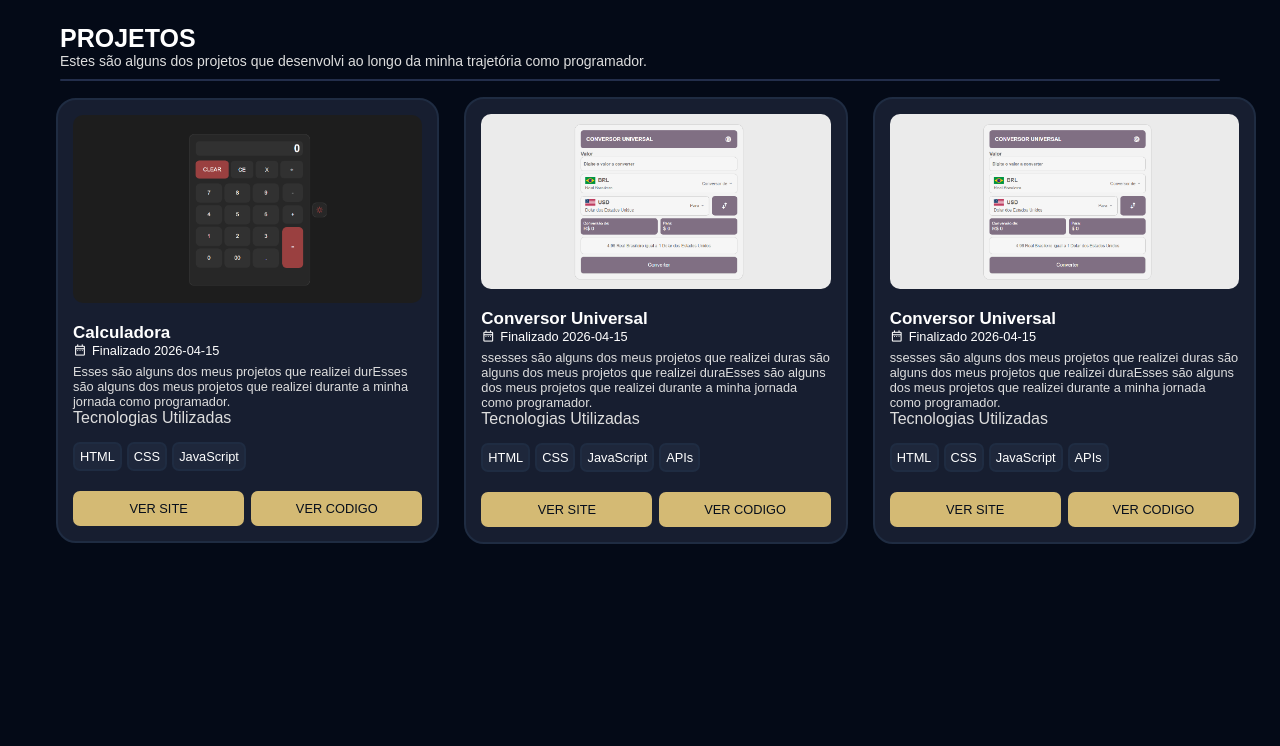
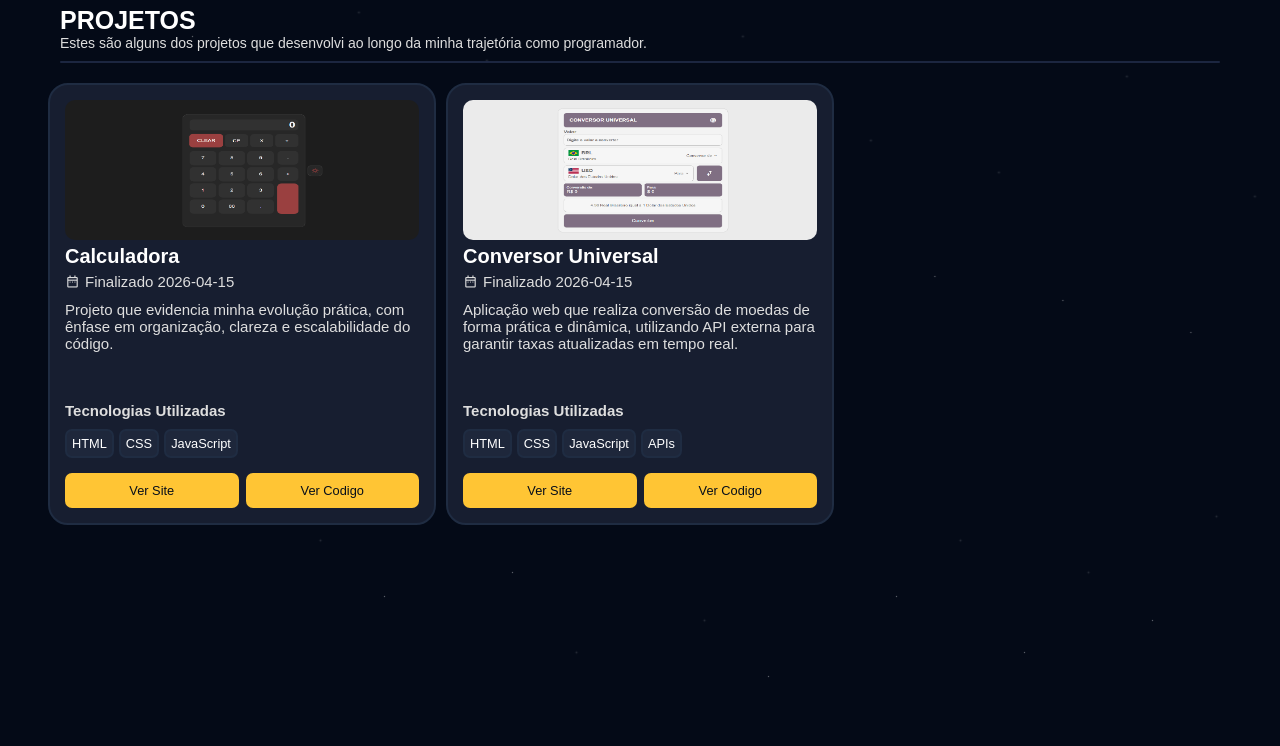
Before and after one commit to ryanconceicao45-boop/portfolio-ryan, a plain HTML site: page assets/page/page.html in a window 1280 px wide. Shown: the part 84-830 px from the top of the page. Drawn offline with nearby package versions, Linux system fonts and the light colour scheme; a web font is replaced by a local one.

Commit message:
Versao 0.3

```diff
--- a/assets/page/page.html
+++ b/assets/page/page.html
@@ -4,42 +4,44 @@
 <head>
     <meta charset="UTF-8">
     <meta name="viewport" content="width=device-width, initial-scale=1.0">
+    <link rel="stylesheet" href="/assets/style/grobal.css">
+    <link rel="stylesheet" href="/assets/style/project.css">
+    <link rel="stylesheet" href="/assets/style/res-pj.css">
+    <link href="https://fonts.googleapis.com/css2?family=Material+Symbols+Outlined" rel="stylesheet" />
+    <link rel="icon" href="/assets/img/icons/logo-title.png">
     <title>Projetos-ryan</title>
-    <link rel="stylesheet" href="/assets/style/grobal.css">
-    <link rel="stylesheet" href="/assets/style/responsive.css">
-    <link rel="stylesheet" href="/assets/style/project.css">
-    <link href="https://fonts.googleapis.com/css2?family=Material+Symbols+Outlined" rel="stylesheet" />
-
 </head>
 
-<body>
-    <main>
+<body class="body-geral">
+    <div class="stars"></div>
+    <div class="shooting-star"></div>
+    <div class="shooting-star"></div>
+    <div class="shooting-star"></div>
+    <div class="shooting-star"></div>
     <header class="box-header-pj">
         <div class="box-sub-header">
             <a href="/index.html" class="box-left-pj">
-                    <span class="arrow-left material-symbols-outlined">
-                        arrow_left
-                    </span>
+                <span class="arrow-left material-symbols-outlined">arrow_left</span>
                 <p>Retornar à página principal</p>
             </a>
-
             <div class="box-rinh-pj">
-                    <input maxlength="30" id="input-pj" placeholder="Nome do projeto" type="text">
+                <input maxlength="30" id="input-pj" placeholder="Pesquisar projeto" type="text">
                 <span class="material-symbols-outlined">
                     search
                 </span>
             </div>
         </div>
     </header>
+    <main>
         <div class="box-title-pj">
             <h1>PROJETOS</h1>
             <p>Estes são alguns dos projetos que desenvolvi ao longo da minha trajetória como programador.</p>
             <div></div>
         </div>
-        <div class="conteiner-base">
+        <div class="cont-base">
         </div>
     </main>
-    <script src="/assets/src/script.js"></script>
+    <script src="/assets/src/fuc-page.js"></script>
 </body>
 
 </html>
--- /dev/null
+++ b/assets/src/fuc-page.js
@@ -0,0 +1,90 @@
+const conteiner = document.querySelector('.cont-base');
+const input = document.querySelector('input');
+let projetos = []
+
+async function consutJson() {
+    const response = await fetch("/config.json");
+    const dadoss = await response.json();
+    return dadoss;
+}
+
+async function loadProject() {
+    try {
+        const response = await consutJson();
+        projetos = response.Projetos;
+        renderProjetos(projetos);
+    } catch (error) {
+        console.error("Erro ao carregar JSON:", error);
+    }
+}
+loadProject()
+
+function renderProjetos(lista) {
+    conteiner.innerHTML = '';
+    lista.forEach(pj => {
+        const item = document.createElement('div')
+        item.classList.add('box-card-all')
+        item.innerHTML = `
+                <div class="box-top-pj">
+                    <img src="${pj.imagem}" alt="${pj.titulo}">
+                    <h2>${pj.titulo}</h2>
+                    <div class="box-prevision">
+                        <span class="material-symbols-outlined">
+                            date_range
+                        </span>
+                        <p>Finalizado ${pj.data}</p>
+                    </div>
+                </div>
+                <div class="box-descricao-all">
+                    <p>${pj.descricao}</p>
+                </div>
+                <div class="box-interation-pj">
+                    <div class="tecnoly-card">
+                        <h4>Tecnologias Utilizadas</h4>
+                        <div>
+                            ${pj.tecnologias.map(tec => `<span>${tec}</span>`).join('')}
+                        </div>
+                    </div>
+                    <div class="box-btn-pj">
+                        <a href="${pj.linkSite}" target="_blank">Ver Site</a>
+                        <a href="${pj.linkCodigo}" target="_blank">Ver Codigo</a>
+                    </div>
+                </div>
+            `
+        conteiner.appendChild(item);
+    })
+}
+
+
+const filtrados = projetos.filter(pj =>
+    pj.titulo.toLowerCase().includes(valor) ||
+    pj.tecnologias.some(tec => tec.toLowerCase().includes(valor))
+);
+
+input.addEventListener('input', (e) => {
+    const valor = e.target.value.toLowerCase();
+    const filtrados = projetos.filter(pj =>
+        pj.titulo.toLowerCase().includes(valor)
+    );
+
+    if (filtrados.length === 0) {
+        conteiner.innerHTML = "<p>Nenhum projeto encontrado.</p>";
+    } else {
+        renderProjetos(filtrados);
+    }
+});
+
+
+const elementos = document.querySelectorAll('main')
+
+const observer = new IntersectionObserver((entries) => {
+    entries.forEach(entry => {
+        if (entry.isIntersecting) {
+            entry.target.classList.add('show');
+        }
+    });
+}, {
+    threshold: 0.2
+});
+/* ativa o observer em cada card */
+elementos.forEach(efect => observer.observe(efect));
--- a/assets/src/script.js
+++ b/assets/src/script.js
@@ -17,54 +17,37 @@ function closeMenu() {
 }
 
 
-
-const conteiner = document.querySelector('.conteiner-base');
-const input_pj = document.getElementById('input-pj')
-
-
 async function consutJson() {
     const response = await fetch("/config.json");
     const dadoss = await response.json();
     return dadoss;
 }
 
-
-input_pj.addEventListener('change', function(){
-    console.log(input_pj.value)
-
-})
-
-async function loadProject() {
+async function LoadPage() {
     try {
         const response = await consutJson()
-        response.Projetos.forEach(pj => {
-            const item = document.createElement('div')
-            item.classList.add('cards-box')
-            item.innerHTML = `
-                <img src="${pj.imagem}" alt="${pj.titulo}">
-                <div class="card-textos">
-                    <h3>${pj.titulo}</h3>
-                    <div>
-                        <span class="material-symbols-outlined">date_range</span>
-                        Finalizado ${pj.data}
-                    </div>
-                    <p>${pj.descricao}</p>
-                </div>
-                <div class="cards-box-tec">
-                    <h4>Tecnologias Utilizadas</h4>
-                    <div>
-                        ${pj.tecnologias.map(tec => `<span>${tec}</span>`).join('')}
-                    </div>
-                </div>
-                <div class="cards-btns">
-                    <a href="${pj.linkSite}" target="_blank"><button>VER SITE</button></a>
-                    <a href="${pj.linkCodigo}" target="_blank"><button>VER CODIGO</button></a>
-                </div>
-            `
-            conteiner.appendChild(item);
-        })
-    } catch (error) {
+        const descrip = await document.querySelector('.p-descript')
+        const h1 = await document.querySelector('h1')
+        const disp = await document.querySelector('.box-oportunidade')
+        descrip.innerHTML = response.Principal.descricao
+        h1.innerHTML = response.Principal.titulo
+        disp.innerHTML = response.Principal.available
+    } catch(error) {
         console.error("Erro ao carregar JSON:", error)
     }
 }
-loadProject()
+LoadPage()
+
+const elementos = document.querySelectorAll('.box-left-Inicio, img')
+
+const observer = new IntersectionObserver((entries) => {
+    entries.forEach(entry => {
+        if (entry.isIntersecting) {
+            entry.target.classList.add('show');
+        }
+    });
+}, {
+    threshold: 0.2
+});
+/* ativa o observer em cada card */
+elementos.forEach(efect => observer.observe(efect));
--- a/assets/style/body.css
+++ b/assets/style/body.css
@@ -51,7 +51,7 @@
     top: 0;
     left: 0;
     right: 0;
-    width: 50px;
+    width: 30px;
     height: 2px;
     background: linear-gradient(90deg, transparent, var(--color-star));
     animation: shoot 3s infinite ease-in;
@@ -110,6 +110,15 @@
 #Inicio .conteiner-main .box-left-Inicio {
     width: 100%;
     max-width: 500px;
+    opacity: 0;
+    transform: translateY(40px);
+    transition: all 0.9s ease;
+}
+
+/* quando aparece */
+#Inicio .conteiner-main .box-left-Inicio.show {
+    opacity: 1;
+    transform: translateY(0);
 }
 
 #Inicio .conteiner-main .box-left-Inicio .p-prazer {
@@ -162,9 +171,11 @@
     0% {
         opacity: 0.4;
     }
+
     50% {
         opacity: 1;
     }
+
     100% {
         opacity: 0.4;
     }
@@ -177,7 +188,7 @@
     gap: 6px;
 }
 
-#Inicio .conteiner-main .box-left-Inicio .box-btn-disponivel button {
+#Inicio .conteiner-main .box-left-Inicio .box-btn-disponivel a {
     display: flex;
     padding: 10px 19px;
     border: none;
@@ -185,23 +196,18 @@
     background: var(--bg-color-main-sub);
     font-size: var(--font-title);
     font-weight: 500;
+    text-decoration: none;
     color: var(--bg-color-main);
     cursor: pointer;
     transition: 0.3s;
 }
 
-#Inicio .conteiner-main .box-left-Inicio .box-btn-disponivel button:hover {
+#Inicio .conteiner-main .box-left-Inicio .box-btn-disponivel a:hover {
     transition: 0.3s;
     transform: scale(0.97);
 }
 
 
-
-/*
-====================================
-==============IMG HOME==============
-====================================
-*/
 #Inicio .conteiner-main .box-right-Inicio {
     padding: 20px;
 }
@@ -210,13 +216,24 @@
     width: 100%;
     max-width: 45vh;
     z-index: 1;
+    transform: translateY(50px);
+    transition: all 0.9s ease;
 }
 
+#Inicio .conteiner-main .box-right-Inicio img.show {
+    opacity: 1;
+    transform: translateY(0);
+}
+
+/*
+====================================
+============= (SOBRE) ==============
+====================================
+*/
 #Sobre {
     position: relative;
-    top: 0;
-    background: #fff;
+    top: var(--spacing-header);
+    background: #070E1C;
     width: 100%;
-    height: 100vh;
-    top: var(--spacing-header);
+    height: calc(100vh - var(--spacing-header));
 }
--- a/assets/style/grobal.css
+++ b/assets/style/grobal.css
@@ -20,7 +20,7 @@ input:focus {
 
 :root {
     --bg-color-main: #0D1424;
-    --bg-color-main-sub: #D4BA74;
+    --bg-color-main-sub: #ffc534;
     --bg-color-d-s: #040A17;
     --bg-color-body: #040A17;
     --bg-color-line: #232e4b;
@@ -42,7 +42,9 @@ input:focus {
     --font-title: clamp(14px, 1vw, 19px);
     --font-sub-title: clamp(12px, 1vw, 15px);
     --font-icones: clamp(25px, 1vw, 32px);
-    --font-card-title: clamp(17px, 1vw, 22px);
+
+    --font-card-title: clamp(20px, 1vw, 22px);
+    --font-card-sup: clamp(15px, 1vw, 20px);
 
     --font-resp-title: clamp(19px, 1vw, 22px);
     --font-resp-sub: clamp(13px, 1vw, 17px);
--- a/assets/style/project.css
+++ b/assets/style/project.css
@@ -1,17 +1,102 @@
-main {
+.body-geral {
+    background: var(--bg-color-d-s);
+    width: 100%;
+    height: calc(100vh - var(--spacing-header));
+    overflow: hidden;
+}
+
+.stars {
+    width: 1px;
+    height: 1px;
+    position: absolute;
+    top: 0;
+    left: 0;
+    background: var(--color-star);
+    box-shadow:
+        2vw 5vh 2px var(--color-star), 10vw 8vh 2px var(--color-star), 15vw 15vh 1px var(--color-star),
+        22vw 22vh 1px var(--color-star), 28vw 12vh 2px var(--color-star), 32vw 32vh 1px var(--color-star),
+        38vw 18vh 2px var(--color-star), 42vw 35vh 1px var(--color-star), 48vw 25vh 2px var(--color-star),
+        53vw 42vh 1px var(--color-star), 58vw 15vh 2px var(--color-star), 63vw 38vh 1px var(--color-star),
+        68vw 28vh 2px var(--color-star), 73vw 45vh 1px var(--color-star), 78vw 32vh 2px var(--color-star),
+        83vw 48vh 1px var(--color-star), 88vw 20vh 2px var(--color-star), 93vw 52vh 1px var(--color-star),
+        98vw 35vh 2px var(--color-star), 5vw 60vh 1px var(--color-star), 12vw 65vh 2px var(--color-star),
+        18vw 72vh 1px var(--color-star), 25vw 78vh 2px var(--color-star), 30vw 85vh 1px var(--color-star),
+        35vw 68vh 2px var(--color-star), 40vw 82vh 1px var(--color-star), 45vw 92vh 2px var(--color-star),
+        50vw 75vh 1px var(--color-star), 55vw 88vh 2px var(--color-star), 60vw 95vh 1px var(--color-star),
+        65vw 72vh 2px var(--color-star), 70vw 85vh 1px var(--color-star), 75vw 78vh 2px var(--color-star),
+        80vw 92vh 1px var(--color-star), 85vw 82vh 2px var(--color-star), 90vw 88vh 1px var(--color-star),
+        95vw 75vh 2px var(--color-star);
+    animation: twinkle 1.5s infinite linear;
+    z-index: -1;
+}
+
+@keyframes twinkle {
+
+    0%,
+    100% {
+        opacity: 0.8;
+    }
+
+    50% {
+        opacity: 0.4;
+    }
+}
+
+.shooting-star {
+    position: absolute;
+    top: 0;
+    left: 0;
+    right: 0;
+    width: 20px;
+    height: 2px;
+    background: linear-gradient(90deg, transparent, var(--color-star));
+    animation: shoot 3s infinite ease-in;
+    z-index: -1;
+}
+
+.shooting-star:nth-child(1) {
+    top: 20%;
+    left: -100px;
+    animation-delay: 0s;
+}
+
+.shooting-star:nth-child(2) {
+    top: 35%;
+    left: -100px;
+    animation-delay: 1s;
+}
+
+.shooting-star:nth-child(3) {
+    top: 50%;
+    left: -100px;
+    animation-delay: 2s;
+}
+
+@keyframes shoot {
+    0% {
+        transform: translateX(0) translateY(0) rotate(25deg);
+        opacity: 1;
+    }
+
+    100% {
+        transform: translateX(120vw) translateY(50vh) rotate(25deg);
+        opacity: 0;
+    }
+}
+
+.box-header-pj {
     margin: 0 auto;
     width: 100%;
     max-width: 1200px;
-    height: 100vh;
+    height: var(--spacing-header);
 }
 
 .box-header-pj .box-sub-header {
-    padding: 0 20px;
-    margin-top: 30px;
-    width: 100%;
+    margin-top: 20px;
     display: flex;
     justify-content: space-between;
     align-items: center;
+    padding: 0 20px;
 }
 
 .box-header-pj .box-sub-header .box-left-pj {
@@ -24,16 +109,11 @@ main {
     text-decoration: none;
 }
 
-.box-header-pj .box-sub-header .box-left-pj:hover {
-    transition: 0.4s;
-    transform: translateX(-5px);
-}
-
 .box-header-pj .box-sub-header .box-left-pj .arrow-left {
     background: var(--bg-color-d-s);
-    border: 2px solid #1e2f4a;
+    border: 1px solid #1e2f4a;
     border-radius: 10px;
-    padding: 10px;
+    padding: 8px;
 }
 
 .box-header-pj .box-sub-header .box-left-pj p {
@@ -41,10 +121,10 @@ main {
     color: var(--texto-color-main);
 }
 
-@media (max-width: 768px) {
-    .box-header-pj .box-sub-header .box-left-pj p {
-        display: none;
-    }
+
+.box-header-pj .box-sub-header .box-left-pj:hover {
+    transition: 0.4s;
+    transform: translateX(-3px);
 }
 
 
@@ -60,33 +140,54 @@ main {
 }
 
 .box-header-pj .box-sub-header .box-rinh-pj input {
-    /* width: 300px; */
+    width: 100%;
     background: transparent;
     border: none;
     text-overflow: none;
 }
 
+@media (max-width: 500px) {
+    .box-header-pj .box-sub-header .box-left-pj p {
+        display: none;
+    }
+}
 
-/*
-MAIN TODA A PARDE DO BODY
-*/
 
-.box-title-pj {
-    margin-top: 30px;
+main {
+    margin: 0 auto;
+    width: 100%;
+    max-width: 1200px;
+    height: calc(100vh - var(--spacing-header));
+    gap: 10px;
+    z-index: 1;
+
+    opacity: 0;
+    transform: translateY(40px);
+    transition: all 0.9s ease;
+}
+
+main.show {
+    opacity: 1;
+    transform: translateY(0);
+}
+
+main .box-title-pj {
+    margin-top: 10px;
     padding: 0 20px;
 }
 
-.box-title-pj h1 {
+main .box-title-pj h1 {
     color: var(--texto-color-main);
     font-size: var(--font-icones);
 }
 
-.box-title-pj p {
+main .box-title-pj p {
     color: var(--texto-color-sub);
     font-size: var(--font-title);
 }
 
-.box-title-pj div {
+main .box-title-pj div {
+    opacity: 0.8;
     margin-top: 10px;
     background: var(--bg-color-line);
     border-radius: 10px;
@@ -94,136 +195,137 @@ MAIN TODA A PARDE DO BODY
     height: 2px;
 }
 
-.conteiner-base {
-    width: 100%;
+
+main .cont-base {
+    margin-top: 10px;
+    background: transparent;
     display: grid;
     grid-template-columns: repeat(3, 1fr);
-    grid-auto-flow: dense;
-    align-items: center;
-    justify-items: center;
-    gap: 25px;
-    padding: 16px 16px;
-    background: transparent;
+    gap: 10px;
+    margin-top: 20px;
+    max-height: 70vh;
+    overflow-y: auto;
+    padding: 0 8px 8px 8px;
+    z-index: 1000;
+    scrollbar-color: var(--color-principal) transparent;
 }
 
-@media (max-width: 1024px) {
-    .conteiner-base {
-        grid-template-columns: repeat(2, 1fr);
-    }
-}
 
-@media (max-width: 768px) {
-    .conteiner-base {
-        display: flex;
-        flex-direction: column;
-        align-items: center;
-        justify-content: center;
-    }
-}
 
-.conteiner-base .cards-box {
+.cont-base .box-card-all {
     background: var(--card-bg-color);
-    display: flex;
-    align-items: center;
-    justify-content: space-between;
-    flex-direction: column;
     border-radius: 20px;
     border: 2px solid #1f2c42;
     padding: 15px;
-    /* width: 100%; */
     max-width: 360px;
+    display: flex;
+    justify-content: space-between;
+    flex-direction: column;
 }
 
-.conteiner-base .cards-box img {
+.cont-base .box-card-all .box-top-pj {
+    width: 100%;
+    display: flex;
+    flex-direction: column;
+    gap: 5px;
+}
+
+.cont-base .box-card-all .box-top-pj img {
     border-radius: 10px;
     width: 100%;
-    height: auto;
-    max-width: 370px;
+    height: 140px;
 }
 
-.conteiner-base .cards-box .card-textos {
-    margin-top: 20px;
+.cont-base .box-card-all .box-top-pj h2 {
+    font-size: var(--font-card-title);
+    color: var(--texto-color-main);
 }
 
-.conteiner-base .cards-box .card-textos h3 {
-    color: var(--texto-color-main);
-    font-size: var(--font-card-title);
-    font-weight: 700;
-}
-
-.conteiner-base .cards-box .card-textos div {
-    font-size: var(--font-sub-title);
+.cont-base .box-card-all .box-top-pj .box-prevision {
     display: flex;
     align-items: center;
     gap: 5px;
 }
 
-.conteiner-base .cards-box .card-textos div span {
-    font-size: var(--font-title);
+.cont-base .box-card-all .box-top-pj .box-prevision span {
+    font-size: var(--font-card-sup);
+    color: var(--texto-color-sub);
 }
 
-.conteiner-base .cards-box .card-textos p {
-    margin-top: 6px;
+.cont-base .box-card-all .box-top-pj .box-prevision p {
+    font-size: var(--font-card-sup);
     color: var(--texto-color-sub);
-    font-size: var(--font-sub-title);
 }
 
-.cards-box-tec {
+.cont-base .box-card-all .box-descricao-all {
+    padding: 11px 0;
+    width: 100%;
+    height: 90px;
+    display: flex;
+    align-items: start;
+}
+
+.cont-base .box-card-all .box-descricao-all p {
+    font-size: var(--font-card-sup);
+    color: var(--texto-color-sub);
+}
+
+.cont-base .box-card-all .box-interation-pj {
     width: 100%;
     display: flex;
-    justify-content: center;
     flex-direction: column;
+    gap: 15px;
 }
 
-.cards-box-tec h4 {
-    color: var(--texto-color-sub);
-    font-weight: 500;
-    margin-bottom: 10px;
+.cont-base .box-card-all .box-interation-pj .tecnoly-card {
+    display: flex;
+    flex-direction: column;
+    gap: 10px;
 }
 
-.cards-box-tec div {
-    display: flex;
-    flex-wrap: wrap;
-    font-weight: 500;
+.cont-base .box-card-all .box-interation-pj .tecnoly-card h4 {
+    font-size: var(--font-card-sup);
+    color: var(--texto-color-sub);
 }
 
-.cards-box-tec div span {
+.cont-base .box-card-all .box-interation-pj .tecnoly-card div {
+    width: 100%;
+    /* height: 50px; */
+    display: flex;
+    gap: 5px;
+    flex-wrap: wrap;
+}
+
+.cont-base .box-card-all .box-interation-pj .tecnoly-card div span {
     background: #1E273B;
     border: 2px solid #1f2c42;
     border-radius: 7px;
     padding: 5px 5px;
     font-weight: 400;
     font-size: var(--font-sub-title);
-    margin-top: 5px;
-    margin-right: 5px;
 }
 
-.cards-btns {
-    /* margin-top: 10px; */
+.cont-base .box-card-all .box-interation-pj .box-btn-pj {
     width: 100%;
     display: flex;
-
     gap: 7px;
 }
 
-.cards-btns a {
-    width: 100%;
-}
-
-.cards-btns button {
+.cont-base .box-card-all .box-interation-pj .box-btn-pj a {
     border: none;
     background: var(--bg-color-main-sub);
     padding: 10px 20px;
     border-radius: 7px;
-    margin-top: 20px;
     width: 100%;
     font-size: var(--font-sub-title);
     font-weight: 500;
+    text-align: center;
+    text-decoration: none;
     color: var(--texto-color-rev);
     transition: 0.3s;
 }
 
-.cards-btns button:hover {
+.cont-base .box-card-all .box-interation-pj .box-btn-pj a:hover {
     transition: 0.3s;
     transform: scale(0.96);
 }
--- a/assets/style/responsive.css
+++ b/assets/style/responsive.css
@@ -43,7 +43,7 @@
     }
 
     header nav .box-navegacao.active {
-        right: 2px;
+        right: 0;
     }
 
 }
@@ -102,7 +102,7 @@
         align-items: center;
     }
 
-    #Inicio .conteiner-main .box-left-Inicio .box-btn-disponivel button {
+    #Inicio .conteiner-main .box-left-Inicio .box-btn-disponivel a {
         padding: 12px 9px;
     }
 
--- a/config.json
+++ b/config.json
@@ -1,25 +1,30 @@
 {
+  "Principal": {
+    "titulo": "DESENVOLVEDOR <span>FULL STACK</span>",
+    "descricao": "Especializado no desenvolvimento de aplicações eficientes e escaláveis, com foco em qualidade de código, performance e entrega de soluções que agregam valor ao negócio.",
+    "available": "<span>•</span>Disponível para novas oportunidades"
+  },
   "Projetos": [
     {
       "id": 0,
       "titulo": "Calculadora",
       "data": "2026-04-15",
-      "descricao": "Esses são alguns dos meus projetos que realizei durEsses são alguns dos meus projetos que realizei durante a minha jornada como programador.",
+      "descricao": "Projeto que evidencia minha evolução prática, com ênfase em organização, clareza e escalabilidade do código.",
       "imagem": "/assets/img/project/calculadora-1.png",
       "tecnologias": [
         "HTML",
         "CSS",
         "JavaScript"
       ],
-      "linkSite": "https://meusite.com/calculadora",
-      "linkCodigo": "https://github.com/seuuser/calculadora",
+      "linkSite": "https://ryanconceicao45-boop.github.io/calculadora/",
+      "linkCodigo": "https://github.com/ryanconceicao45-boop/calculadora",
       "destaque": true
     },
     {
       "id": 1,
       "titulo": "Conversor Universal",
       "data": "2026-04-15",
-      "descricao": "ssesses são alguns dos meus projetos que realizei duras são alguns dos meus projetos que realizei duraEsses são alguns dos meus projetos que realizei durante a minha jornada como programador.",
+      "descricao": "Aplicação web que realiza conversão de moedas de forma prática e dinâmica, utilizando API externa para garantir taxas atualizadas em tempo real.",
       "imagem": "/assets/img/project/converty-2.png",
       "tecnologias": [
         "HTML",
@@ -27,24 +32,8 @@
         "JavaScript",
         "APIs"
       ],
-      "linkSite": "https://meusite.com/calculadora",
-      "linkCodigo": "https://github.com/seuuser/calculadora",
-      "destaque": true
-    },
-    {
-      "id": 1,
-      "titulo": "Conversor Universal",
-      "data": "2026-04-15",
-      "descricao": "ssesses são alguns dos meus projetos que realizei duras são alguns dos meus projetos que realizei duraEsses são alguns dos meus projetos que realizei durante a minha jornada como programador.",
-      "imagem": "/assets/img/project/converty-2.png",
-      "tecnologias": [
-        "HTML",
-        "CSS",
-        "JavaScript",
-        "APIs"
-      ],
-      "linkSite": "https://meusite.com/calculadora",
-      "linkCodigo": "https://github.com/seuuser/calculadora",
+      "linkSite": "https://ryanconceicao45-boop.github.io/currency-converter/",
+      "linkCodigo": "https://github.com/ryanconceicao45-boop/currency-converter",
       "destaque": true
     }
   ]
```
Also changed, not shown: assets/style/res-pj.css (added, +23 -0 lines), index.html (+5 -11 lines), assets/img/avatas/avatarp.png, assets/img/icons/logo-title.png (added). Lines whose indentation alone changed are shown as unchanged.
